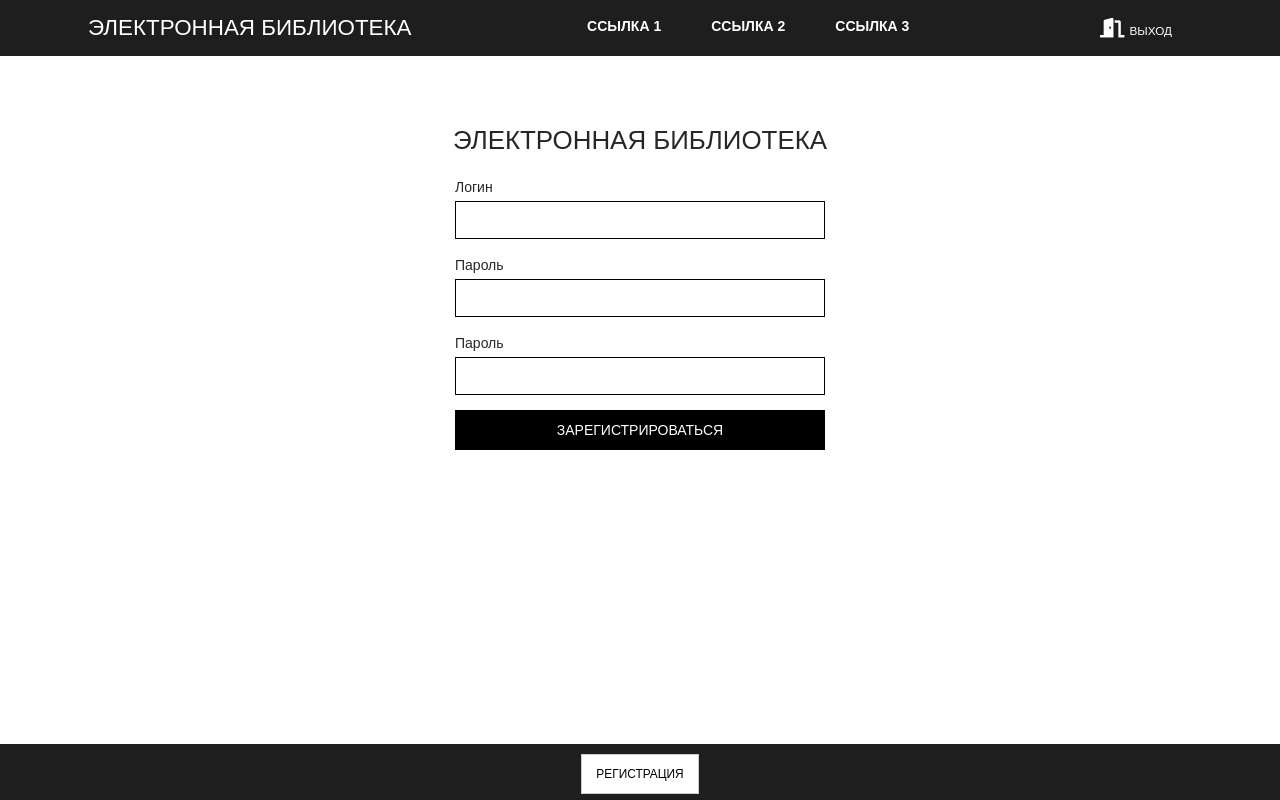
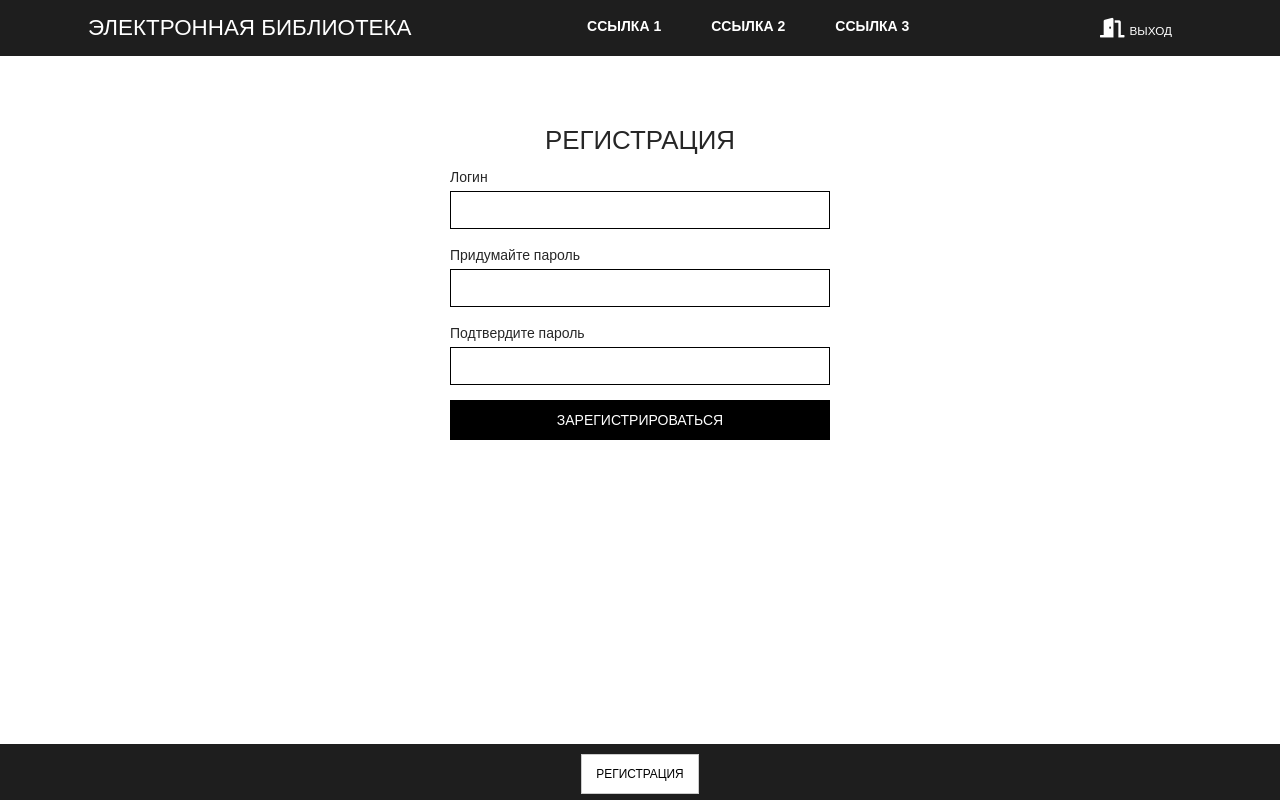
Before and after one commit to Enotello/BiblEmployeFront, a React (Create React App) app: page /sign_up in a window 1280 px wide. Built offline with nearby package versions, Linux system fonts and the light colour scheme.

Commit message:
validation

```diff
--- a/package.json
+++ b/package.json
@@ -12,8 +12,10 @@
     "@types/react-dom": "^16.9.8",
     "@types/react-router": "^5.1.8",
     "@types/react-router-dom": "^5.1.6",
+    "@types/yup": "^0.29.9",
     "antd": "^4.7.0",
     "axios": "^0.20.0",
+    "formik": "^2.2.4",
     "react": "^16.13.1",
     "react-dom": "^16.13.1",
     "react-redux": "^7.2.1",
@@ -22,7 +24,8 @@
     "react-scripts": "3.4.3",
     "redux": "^4.0.5",
     "redux-thunk": "^2.3.0",
-    "typescript": "^3.7.5"
+    "typescript": "^3.7.5",
+    "yup": "^0.29.3"
   },
   "scripts": {
     "start": "react-scripts start",
--- a/src/components/UI/Button/Button.css
+++ b/src/components/UI/Button/Button.css
@@ -39,10 +39,16 @@
 }
 
 .primary:hover {
-    background: #ccc;
+    background: #1e1e1e;
+    border: 1px solid rgba(0, 0, 0, .8);
+}
+
+.primary:disabled {
+    background: #cccccc;
     color: rgba(0, 0, 0, .8);
     font-weight: bolder;
     border: 1px solid rgba(0, 0, 0, .8);
+    pointer-events: none;
 }
 
 .extra:hover {
--- a/src/components/UI/Button/Button.tsx
+++ b/src/components/UI/Button/Button.tsx
@@ -2,19 +2,21 @@ import React, {ReactNode} from 'react'
 import './Button.css'
 
 type PropsTypes = {
-    type: string
+    type: 'button' | 'submit' | 'reset'
+    styleType: string
     children: ReactNode
-    disabled: boolean
+    disabled?: boolean
     onClick: () => void
 }
 
 const Button = (props: PropsTypes) => {
-    const classes = ['Button', `${props.type}`]
+    const classes = ['Button', `${props.styleType}`]
 
     return (
         <button
             className={classes.join(' ')}
             onClick={props.onClick}
+            type={props.type}
             disabled={props.disabled}
         >
             {props.children}
--- a/src/components/UI/Input/index.css
+++ b/src/components/UI/Input/index.css
@@ -14,16 +14,16 @@
     box-sizing: border-box;
     border: 1px solid black;
     padding: 7px;
-    margin: 0 0 5px;
+    margin: 0 0 3px;
     width: 100%;
     outline: none;
     transition: all 300ms ease-in-out;
 }
 
-.Input span {
+.error {
     color: #E63246;
     font-size: 12px;
-    font-weight: bold;
+    font-weight: lighter;
 }
 
 .Input.invalid label {
--- a/src/components/UI/Input/index.tsx
+++ b/src/components/UI/Input/index.tsx
@@ -2,10 +2,14 @@ import React from 'react'
 import './index.css'
 
 type PropsType = {
+    name: string
     type: string
     label: string
     value: string
-    // onChange:
+    onChange?: any
+    onBlur?: any
+    touched?: boolean
+    errors?: string
 }
 
 const Input = (props: PropsType) => {
@@ -17,17 +21,16 @@ const Input = (props: PropsType) => {
         <div className={cls.join()}>
             <label htmlFor={htmlFor}>{props.label}</label>
             <input
+                name={props.name}
                 type={inputType}
                 id={htmlFor}
                 value={props.value}
-                // onChange={props.onChange}
+                onChange={props.onChange}
+                onBlur={props.onBlur}
             />
-
-            {/*{*/}
-            {/*    isInvalid(match)*/}
-            {/*        ? <span>{match.errorMessage || 'Введите верное значение'}</span>*/}
-            {/*        : null*/}
-            {/*}*/}
+            {
+                props.touched && props.errors && <p className={'error'}>{props.errors}</p>
+            }
         </div>
     )
 }
--- a/src/layout/Layout/index.tsx
+++ b/src/layout/Layout/index.tsx
@@ -33,7 +33,7 @@ const Layout = (props: PropsTypes) => {
             <main> {props.children} </main>
 
             <footer>
-                <Button type={'extra'} disabled={false} onClick={()=>{}}>
+                <Button type={'button'} styleType={'extra'} disabled={false} onClick={()=>{}}>
                     <NavLink to={'/sign_up'} exact={true}>
                         Регистрация
                     </NavLink>
--- a/src/page/Auth/SignIn/index.css
+++ b/src/page/Auth/SignIn/index.css
@@ -16,7 +16,7 @@
 
 .Auth form {
     background: white;
-    padding: 15px;
+    padding: 5px 10px;
     width: 25rem;
     margin: 0 auto;
 }
--- a/src/page/Auth/SignIn/index.tsx
+++ b/src/page/Auth/SignIn/index.tsx
@@ -1,22 +1,55 @@
 import React from 'react'
 import './index.css'
+import { Formik } from 'formik'
+import * as yup from 'yup'
 import Input from '../../../components/UI/Input'
 import Button from "../../../components/UI/Button/Button";
 
+
 const SignIn = () => {
+    const validationSchema = yup.object().shape({
+        login: yup.string().typeError('Должно быть строкой').required('Обязательное поле'),
+        password: yup.string().typeError('Должно быть строкой').required('Обязательное поле'),
+    })
+
     return(
         <div className='Auth'>
+            <Formik initialValues={{
+                login: '',
+                password: '',
+            }}
+                    validateOnBlur
+                    onSubmit={(values) => console.log(values)}
+                    validationSchema={validationSchema}
+            >
+                {
+                    ({values, errors, touched, handleChange, handleBlur, isValid, handleSubmit, dirty}) => (
                         <div>
-                <h1>Электронная библиотека</h1>
+                            <h1>Авторизация</h1>
                             <form>
-                    <Input type={'email'} label={'Логин'} value={''}/>
-                    <Input type={'password'} label={'Пароль'} value={''}/>
-                    <Button type={'primary'} disabled={false} onClick={()=>{}}>
+                                <Input type={'login'} name={'login'} label={'Логин'} value={values.login} onChange={handleChange} onBlur={handleBlur}
+                                       touched={touched.login} errors={errors.login}
+                                />
+
+                                <Input type={'password'} name={'password'} label={'Пароль'} value={values.password} onChange={handleChange} onBlur={handleBlur}
+                                       touched={touched.password} errors={errors.password}
+                                />
+
+
+
+                                <Button styleType={'primary'}
+                                        type={'submit'}
+                                        // disabled={!isValid && !dirty}
+                                        onClick={handleSubmit}
+                                >
                                     Войти
                                 </Button>
                             </form>
 
                         </div>
+                    )
+                }
+            </Formik>
         </div>
     )
 }
--- a/src/page/Auth/SignUp/index.css
+++ b/src/page/Auth/SignUp/index.css
@@ -16,7 +16,7 @@
 
 .SignUp form {
     background: white;
-    padding: 15px;
+    padding: 5px 10px;
     width: 25rem;
     margin: 0 auto;
 }
--- a/src/page/Auth/SignUp/index.tsx
+++ b/src/page/Auth/SignUp/index.tsx
@@ -1,24 +1,58 @@
 import React from 'react'
 import './index.css'
+import { Formik } from 'formik'
+import * as yup from 'yup'
 import Input from '../../../components/UI/Input'
-import {NavLink} from 'react-router-dom'
 import Button from "../../../components/UI/Button/Button";
 
 const SignUp = () => {
+    const validationSchema = yup.object().shape({
+        login: yup.string().typeError('Должно быть строкой').required('Обязательное поле'),
+        password: yup.string().typeError('Должно быть строкой').required('Обязательное поле'),
+        confirmPassword: yup.string().oneOf([yup.ref('password')], 'Пароли не совпадают').required('Обязательное поле'),
+    })
+
     return(
         <div className='SignUp'>
+            <Formik initialValues={{
+                login: '',
+                password: '',
+                confirmPassword: '',
+            }}
+                    validateOnBlur
+                    onSubmit={(values) => console.log(values)}
+                    validationSchema={validationSchema}
+            >
+                {
+                    ({values, errors, touched, handleChange, handleBlur, isValid, handleSubmit, dirty}) => (
                         <div>
-                <h1>Электронная библиотека</h1>
+                            <h1>Регистрация</h1>
                             <form>
-                    <Input type={'email'} label={'Логин'} value={''}/>
-                    <Input type={'password'} label={'Пароль'} value={''}/>
-                    <Input type={'password'} label={'Пароль'} value={''}/>
-                    <Button type={'primary'} disabled={false} onClick={()=>{}}>
+                                <Input type={'login'} name={'login'} label={'Логин'} value={values.login} onChange={handleChange} onBlur={handleBlur}
+                                       touched={touched.login} errors={errors.login}
+                                />
+
+                                <Input type={'password'} name={'password'} label={'Придумайте пароль'} value={values.password} onChange={handleChange} onBlur={handleBlur}
+                                       touched={touched.password} errors={errors.password}
+                                />
+
+                                <Input type={'password'} name={'confirmPassword'} label={'Подтвердите пароль'} value={values.confirmPassword} onChange={handleChange} onBlur={handleBlur}
+                                       touched={touched.confirmPassword} errors={errors.confirmPassword}
+                                />
+
+                                <Button styleType={'primary'}
+                                        type={'submit'}
+                                        // disabled={!isValid && !dirty}
+                                        onClick={handleSubmit}
+                                >
                                     Зарегистрироваться
                                 </Button>
                             </form>
 
                         </div>
+                    )
+                }
+            </Formik>
         </div>
     )
 }
--- a/src/page/ListBook/Table/index.tsx
+++ b/src/page/ListBook/Table/index.tsx
@@ -19,7 +19,7 @@ function renderTbody(params: dataSource, index: number): ReactNode {
             <th>{params.year}</th>
             <th>{params.genre}</th>
             <th>
-                <Button type={'extra shadow'} disabled={false} onClick={()=>{}}>
+                <Button type={'submit'} styleType={'extra shadow'} disabled={false} onClick={()=>{}}>
                     <NavLink to={`/issue/${params.uid}`} >
                         Выдать
                     </NavLink>
```
Also changed, not shown: src/page/IssueBook/index.tsx (+4 -4 lines), 1 other file (tests, documents, lock files or other folders). Lines whose indentation alone changed are shown as unchanged.
